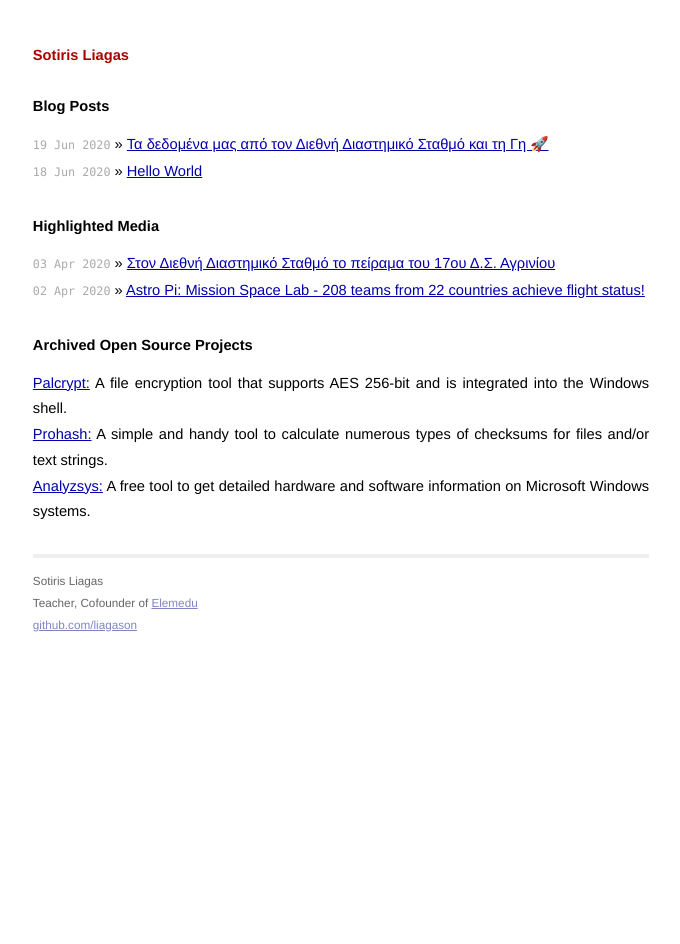
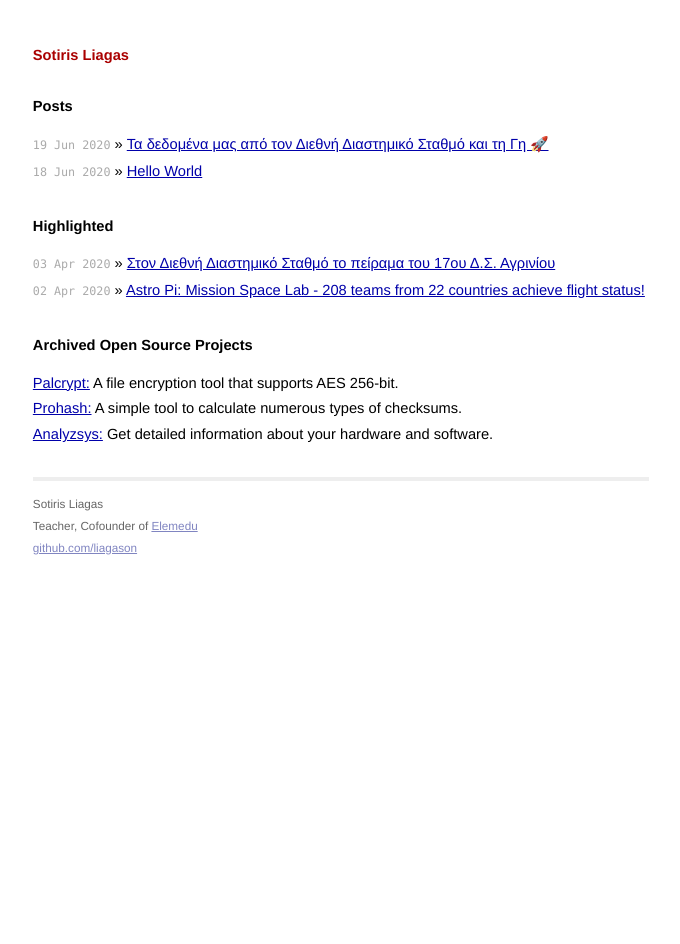
Before and after one commit to liagason/A-Jekyll-Blog, a Jekyll site: the page built from index.html, in a window 1280 px wide. Shown: the whole page, without its empty margins (299-979 px from the left). Built offline with Jekyll 4.4.1, drawn with Linux system fonts in a browser that asks for light colours.

Commit message:
Update index.html

```diff
--- a/index.html
+++ b/index.html
@@ -4,14 +4,14 @@ title: Sotiris Liagas
 ---
 
 <div id="home">
-  <h1>Blog Posts</h1>
+  <h1>Posts</h1>
   <ul class="posts">
     {% for post in site.posts %}
       <li><span>{{ post.date | date_to_string }}</span> &raquo; <a href="{{ post.url }}">{{ post.title }}</a></li>
     {% endfor %}
   </ul>
 
-  <h1>Highlighted Media</h1>
+  <h1>Highlighted</h1>
   <ul class="posts">
     <li><span>03 Apr 2020</span> &raquo; <a target="_blank" href="https://www.sch.gr/tin-tetarti-8-apriliou-2020-ston-diethni-diastimiko-stathmo-tha-dieksachthei-peirama-tou-17ou-dimotikou-scholeiou-agriniou/">Στον Διεθνή Διαστημικό Σταθμό το πείραμα του 17ου Δ.Σ. Αγρινίου</a></li>
     <li><span>02 Apr 2020</span> &raquo; <a target="_blank" href="https://www.esa.int/Education/AstroPI/Astro_Pi_Mission_Space_Lab_-_208_teams_from_22_countries_achieve_flight_status">Astro Pi: Mission Space Lab - 208 teams from 22 countries achieve flight status!</a></li>
@@ -19,8 +19,8 @@ title: Sotiris Liagas
 
   <h1>Archived Open Source Projects</h1>
   <ul class="posts">
-    <li><a target="_blank" href="https://www.softpedia.com/get/Security/Encrypting/PalCrypt.shtml">Palcrypt:</a> A file encryption tool that supports AES 256-bit and is integrated into the Windows shell.</li>
-    <li><a target="_blank" href="https://www.softpedia.com/get/Security/Security-Related/ProHash.shtml">Prohash:</a> A simple and handy tool to calculate numerous types of checksums for files and/or text strings.</li>
-    <li><a target="_blank" href="https://www.softpedia.com/get/System/System-Info/AnalyzSys.shtml">Analyzsys:</a> A free tool to get detailed hardware and software information on Microsoft Windows systems.</li>
+    <li><a target="_blank" href="https://www.softpedia.com/get/Security/Encrypting/PalCrypt.shtml">Palcrypt:</a> A file encryption tool that supports AES 256-bit.</li>
+    <li><a target="_blank" href="https://www.softpedia.com/get/Security/Security-Related/ProHash.shtml">Prohash:</a> A simple tool to calculate numerous types of checksums.</li>
+    <li><a target="_blank" href="https://www.softpedia.com/get/System/System-Info/AnalyzSys.shtml">Analyzsys:</a> Get detailed information about your hardware and software.</li>
   </ul>
 </div>
```
